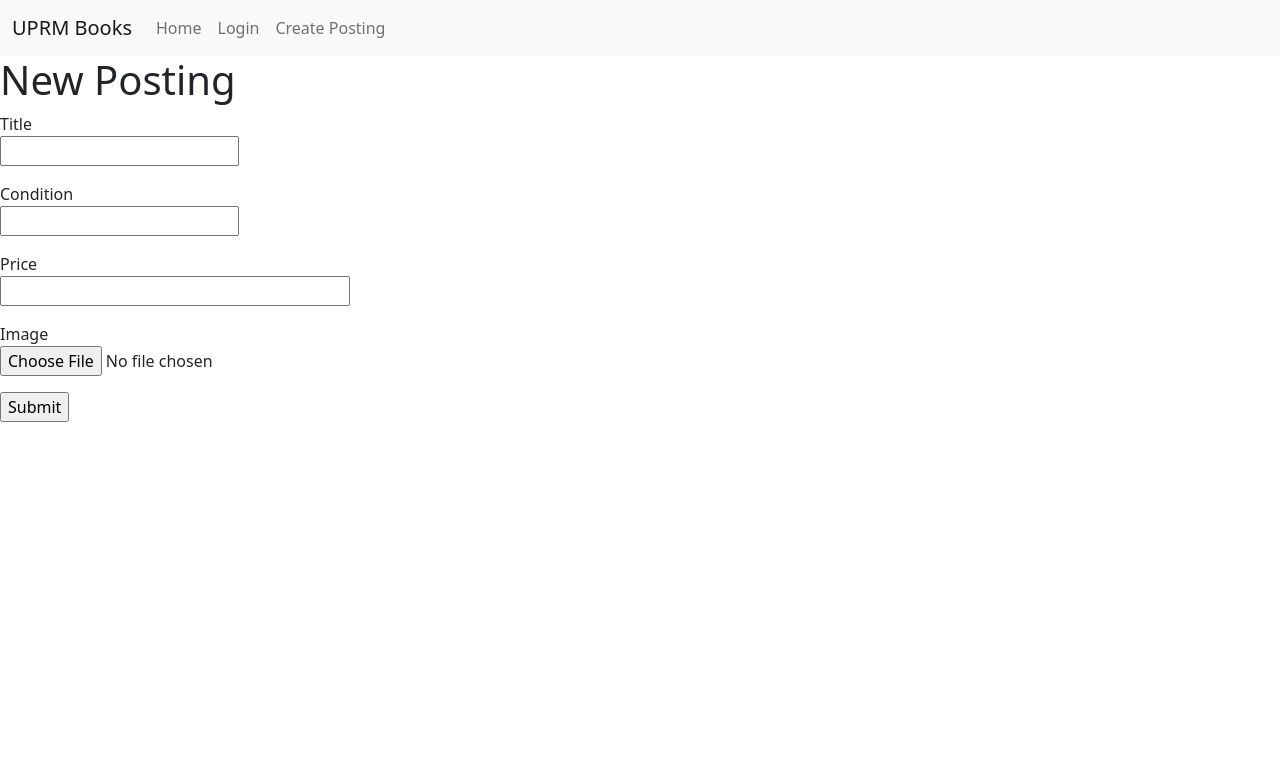
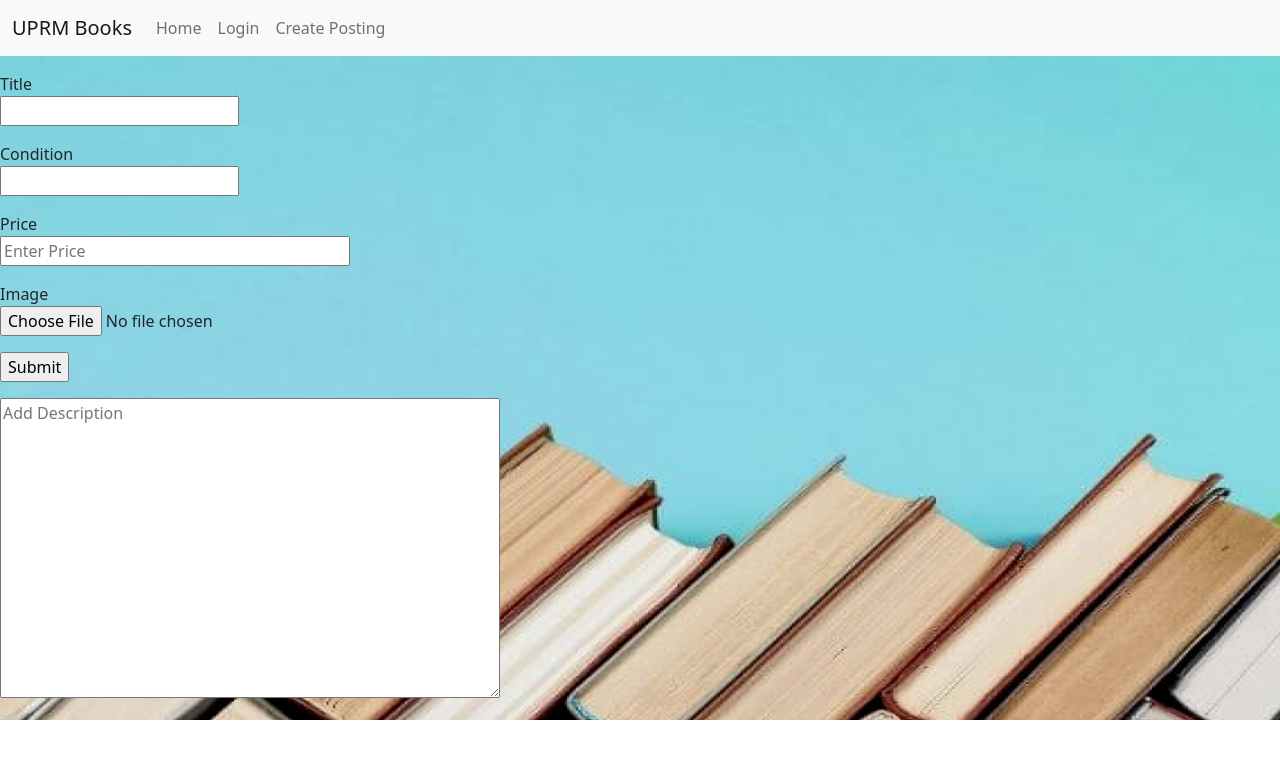
Before and after one commit to uprm-inso-4116-2021-2022-s1/semester-project-team-los-joes, a Flask app: template app/templates/newpost.html in a window 1280 px wide. Shown: the top 759 px of the page. Run offline with Flask 2, Linux system fonts and the light colour scheme; the template is opened without the code that fills it, so the values that code supplies are empty, except form fields; tables that the repository leaves empty hold one stand-in row (values such as "Sample post"); form fields are guessed from the names that the template uses; parts of the project's set-up code (start-up, migrations or seed data) failed here and were passed over; some libraries are stand-ins or nearby versions.

Commit message:
Made changes to the add listing page

```diff
--- /dev/null
+++ b/app/static/newpost.css
@@ -0,0 +1,10 @@
+body{
+    background-image: url('/static/src/images/addlistingsbookstack.png');
+    background-size: cover;
+    background-repeat: no-repeat;
+
+}
+.form-description{
+    width: 500px;
+    height: 300px;
+}
--- a/app/templates/newpost.html
+++ b/app/templates/newpost.html
@@ -1,38 +1,58 @@
 {% extends "base.html" %}
-
 {% block content %}
-    <h1>New Posting</h1>
+<head><link href="/static/newpost.css" rel="stylesheet"></head>
+    <!-- <h1>New Posting</h1> -->
     <form action="" method="post" enctype="multipart/form-data">
         {{form.csrf_token}}
         {{ form.hidden_tag() }}
         <p>
+            <div title = "position-fixed top-20 end-35">
+
             {{ form.title.label }}<br>
-            {{ form.title }}<br>
+            {{ form.title(class="form-title")}}<br>
             {% for error in form.title.errors %}
             <span style="color: red;">[{{ error }}]</span>
             {% endfor %}
+        </div>
         </p>
         <p>
+            <div condition = "position-fixed top-65 end-35">
             {{ form.condition.label }}<br>
-            {{ form.condition }}<br>
+            {{ form.condition(class="form-condition") }}<br>
             {% for error in form.condition.errors %}
             <span style="color: red;">[{{ error }}]</span>
             {% endfor %}
+        </div>
         </p>
         <p>
+            <div price = "position-fixed top-50 end-55">
             {{ form.price.label }}<br>
-            {{ form.price(size=32) }}<br>
+            {{ form.price(size=32, class="form-price", placeholder="Enter Price") }}<br>
             {% for error in form.price.errors %}
             <span style="color: red;">[{{ error }}]</span>
             {% endfor %}
+        </div>
         </p>
         <p>
+            <div image = "position-fixed top-20 start-25">
             {{ form.image.label }}<br>
-            {{ form.image(size=32) }}<br>
+            {{ form.image(size=32, class="form-image") }}<br>
             {% for error in form.image.errors %}
             <span style="color: red;">[{{ error }}]</span>
             {% endfor %}
+        </div>
         </p>
-        <p>{{ form.submit() }}</p>
+        <div submit = "position-fixed top-75 end-15">
+        <p>{{ form.submit() }}
+        </div>
+        </p>
+        <p>
+            <div description = "position-fixed top-30 end-50">
+            {{ form.description(size=32, class="form-description", placeholder="Add Description") }}<br>
+            {% for error in form.description.errors %}
+            <span style="color: red;">[{{ error }}]</span>
+            {% endfor %}
+        </div>
+        </p>
     </form>
 {% endblock %}
```
Also changed, not shown: app/form.py (+5 -4 lines), app/app.db, app/static/src/images/addlistingsbookstack.png (added).
